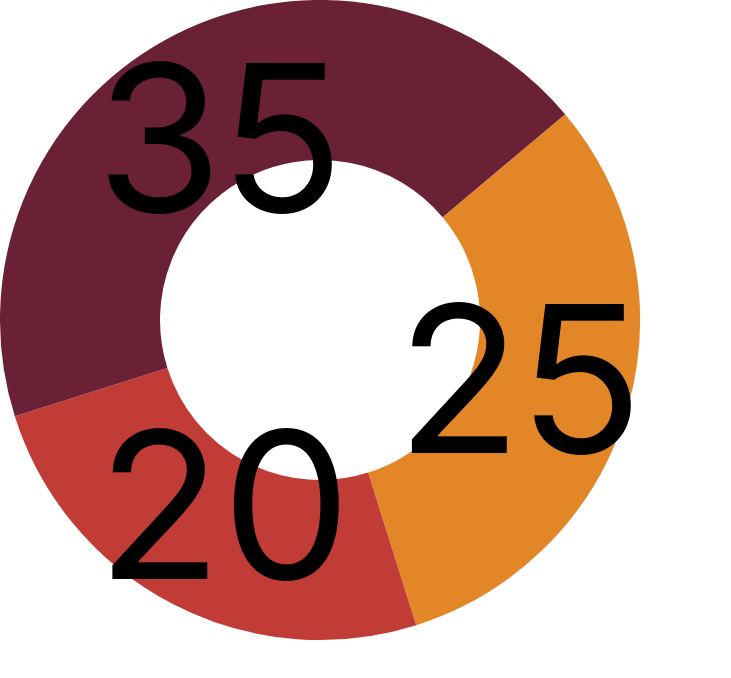
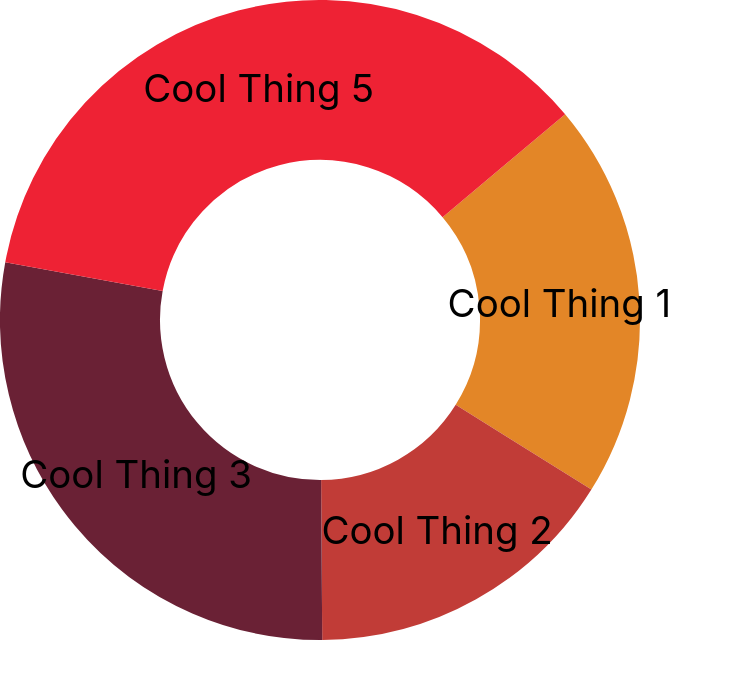
Before and after one commit to JaidenRM/jrm-home, a React (Create React App) app: page / in a window 1280 px wide. Shown: the top 678 px of the page, without its empty margins (0-731 px from the left). Built offline with nearby package versions, Linux system fonts and the light colour scheme.

Commit message:
-- Flesh out the options property for the wheel menu

```diff
--- a/src/components/MyWheelMenu.tsx
+++ b/src/components/MyWheelMenu.tsx
@@ -1,6 +1,8 @@
 import React from "react";
 import { PieChart } from "react-minimal-pie-chart";
+import { DataEntry } from "react-minimal-pie-chart/types/commonTypes";
 import { PIE_CHART_DATA as PieChartData } from "../constants/testData"
+import { WheelMenuOption } from "../models/WheelMenuOption";
 
 /********************************************************
  * Class Goals
@@ -12,25 +14,34 @@ import { PIE_CHART_DATA as PieChartData } from "../constants/testData"
  ********************************************************/
 
 interface WheelMenuProps {
-    options: any, //decide on class implementation
-    maxOuterOptions: number,
+    options: WheelMenuOption[],
+    innerHoleCoverage: number,
 }
 
 const defaultProps: WheelMenuProps = {
     options: PieChartData,
-    maxOuterOptions: 4,
+    innerHoleCoverage: 50,
 }
 
 export const MyWheelMenu = (props: WheelMenuProps) => {
+    const outerData: DataEntry[] = [];
+    const lineWidth: number = Math.max(100 - props.innerHoleCoverage, 0);
+
+    props.options
+        .filter(opt => opt.onOuterWheel)
+        .forEach(opt => outerData.push(opt.ToDataEntry()));
+
     return (
         <PieChart
-            data={props.options}
-            label={({ dataEntry }) => dataEntry.value }
-            labelPosition={65}
+            data={outerData}
+            label={({ dataEntry }) => dataEntry.title }
+            labelStyle={{ fontSize: 3 }}
+            labelPosition={100 - lineWidth/2}
             startAngle={320}
-            lineWidth={50}
-            radius={25}
-            center={[25, 25]}
+            lineWidth={lineWidth}
+            //probably will remove these as it is only based on viewBoxSize not actual size
+            radius={25} //<-
+            center={[25, 25]} //<-
         />
     );
 }
--- a/src/constants/testData.ts
+++ b/src/constants/testData.ts
@@ -1,12 +1,9 @@
-interface DataEntry {
-    color: string;
-    value: number;
-    key?: string | number;
-    title?: string | number;
-};
+import { WheelMenuOption } from "../models/WheelMenuOption";
 
-export const PIE_CHART_DATA: DataEntry[] = [
-    { title: 'Cool Thing 1', value: 25, color: '#E38627' },
-    { title: 'Cool Thing 2', value: 20, color: '#C13C37' },
-    { title: 'Cool Thing 3', value: 35, color: '#6A2135' }
+export const PIE_CHART_DATA: WheelMenuOption[] = [
+    new WheelMenuOption(25, '#E38627', true, 'Cool Thing 1'),
+    new WheelMenuOption(20, '#C13C37', true, 'Cool Thing 2'),
+    new WheelMenuOption(35, '#6A2135', true, 'Cool Thing 3'),
+    new WheelMenuOption(15, '#ADD235', false, 'Cool Thing 4'),
+    new WheelMenuOption(45, '#EE2234', true, 'Cool Thing 5'),
 ];
--- /dev/null
+++ b/src/models/WheelMenuOption.ts
@@ -0,0 +1,32 @@
+interface DataEntry {
+    color: string;
+    value: number;
+    key?: string | number;
+    title?: string | number;
+};
+
+export class WheelMenuOption {
+    key?: string | number;
+    label?: string | number;
+    value: number;
+    colour: string;
+    onOuterWheel: boolean;
+
+    constructor(
+        value: number, colour: string, onOuterWheel: boolean,
+        label?: string | number, key?: string | number
+    ) {
+        this.value = value;
+        this.colour = colour;
+        this.onOuterWheel = onOuterWheel;
+        this.key = key;
+        this.label = label;
+    }
+
+    ToDataEntry(): DataEntry {
+        return {
+            color: this.colour, value: this.value,
+            title: this.label, key: this.key
+        };
+    }
+}
```
